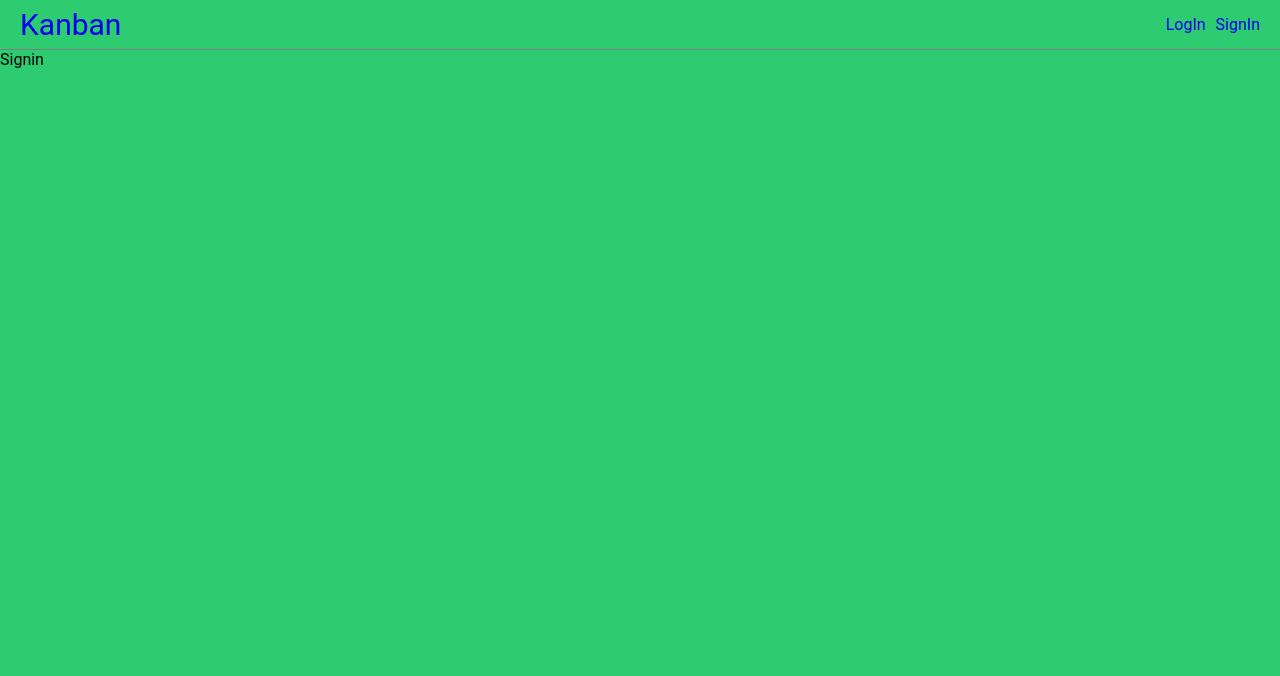
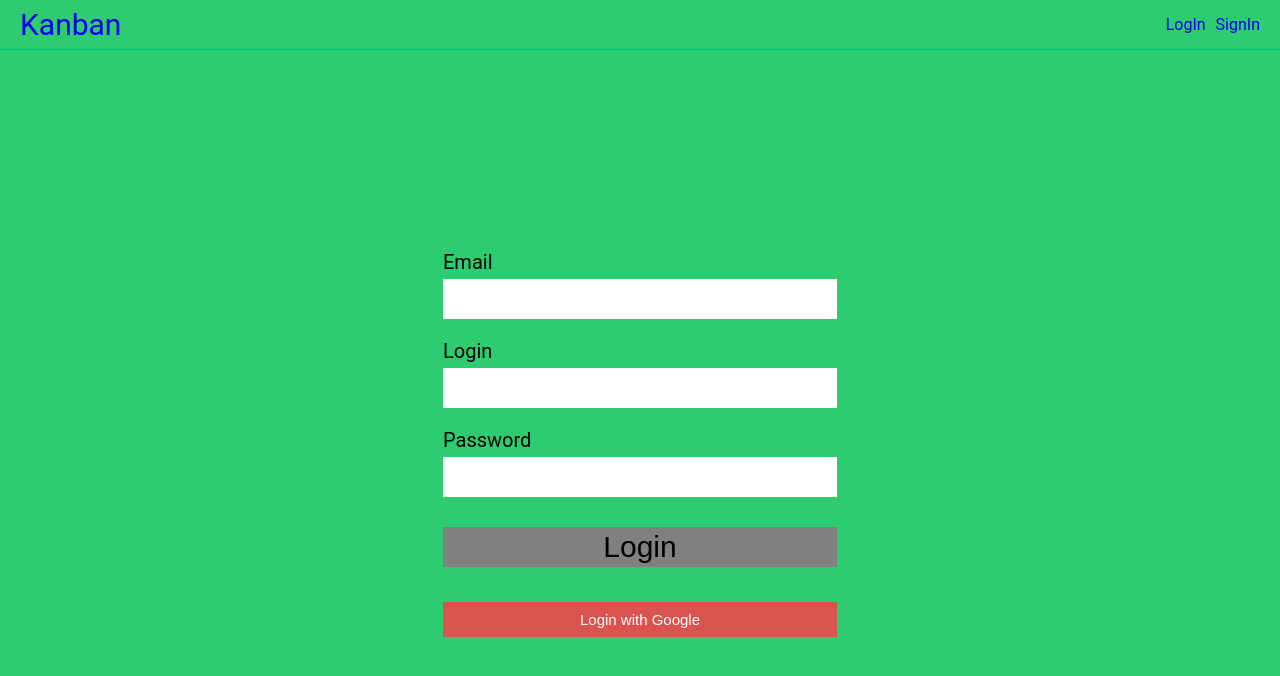
Before and after one commit to PawelPyc154/Kanban, a React (Create React App) app: page /signin in a window 1280 px wide. Shown: the top 676 px of the page. Built offline with nearby package versions, Linux system fonts and the light colour scheme; no server answers.

Commit message:
add sigin component

```diff
--- a/src/components/pages/signin/Signin.tsx
+++ b/src/components/pages/signin/Signin.tsx
@@ -1,7 +1,54 @@
+import styled from 'styled-components';
 import React from 'react';
+import media from '../../../utils/MediaQueries';
+import GoogleButton from '../../universal/GoogleButton';
 
-export interface SigninProps {}
+export interface LogInProps {}
 
-const Signin: React.FC<SigninProps> = () => <div>Signin</div>;
+const Signin: React.FC<LogInProps> = () => (
+  <Main>
+    <Label htmlFor="email">Email</Label>
+    <Input id="email" type="text" />
+    <Label htmlFor="login">Login</Label>
+    <Input id="login" type="text" />
+    <Label htmlFor="password">Password</Label>
+    <Input id="password" type="password" />
+    <Button type="button">Login</Button>
+    <GoogleButton />
+  </Main>
+);
 
 export default Signin;
+
+const Main = styled.main`
+  width: auto;
+  max-width: 400px;
+  margin: auto;
+  padding: 200px 3px;
+  display: flex;
+  flex-direction: column;
+  @media (orientation: landscape) {
+    padding-top: 50px;
+  }
+  ${media.tablet} {
+    padding: 200px 3px;
+  }
+`;
+const Input = styled.input`
+  height: 40px;
+  margin: 5px 0 20px 0;
+  font-size: 25px;
+  border: none;
+  padding: 5px;
+`;
+const Label = styled.label`
+  font-size: 20px;
+`;
+const Button = styled.button`
+  height: 40px;
+  margin: 10px 0 20px 0;
+  font-size: 30px;
+  background-color: gray;
+  border: none;
+  cursor: pointer;
+`;
```
